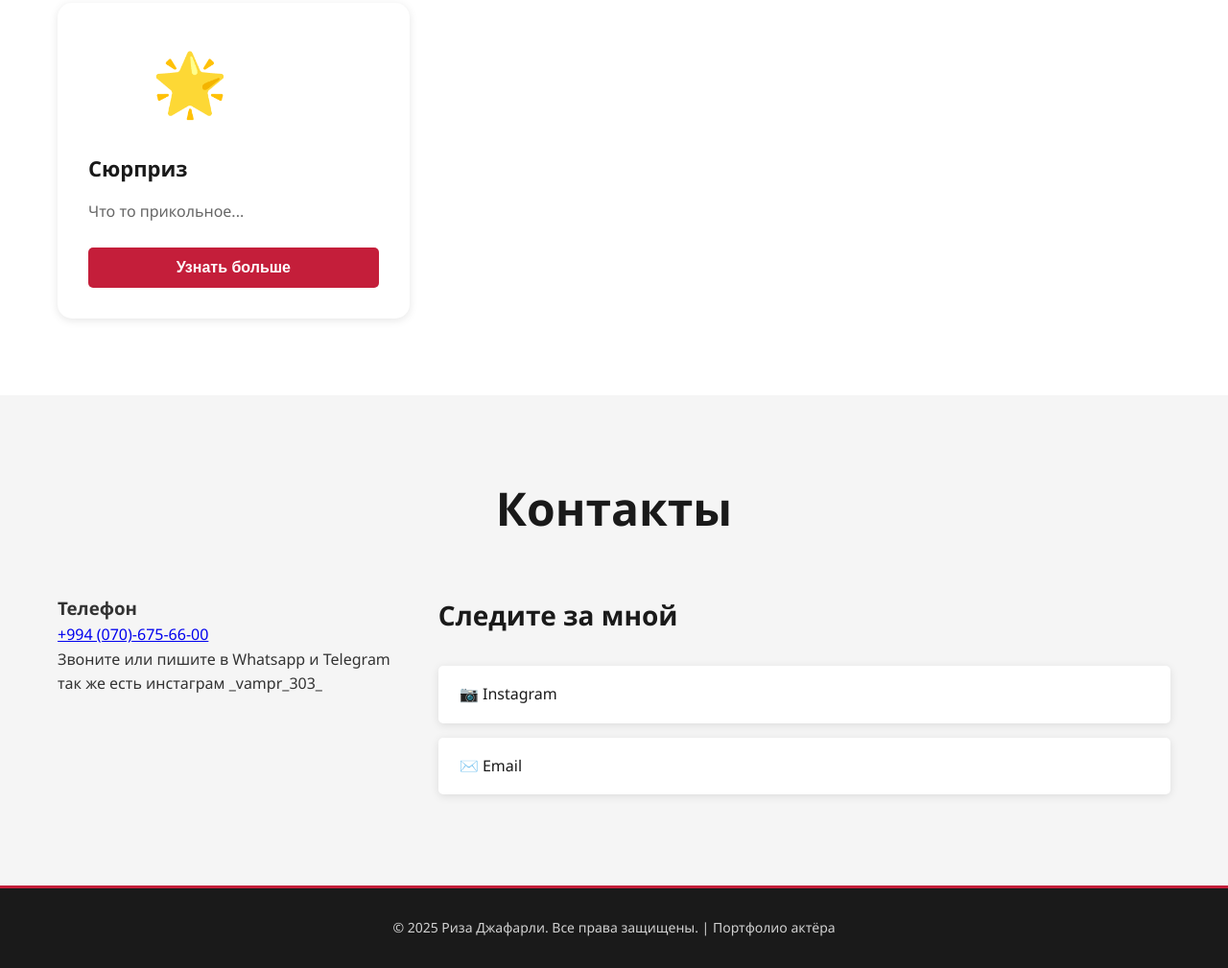
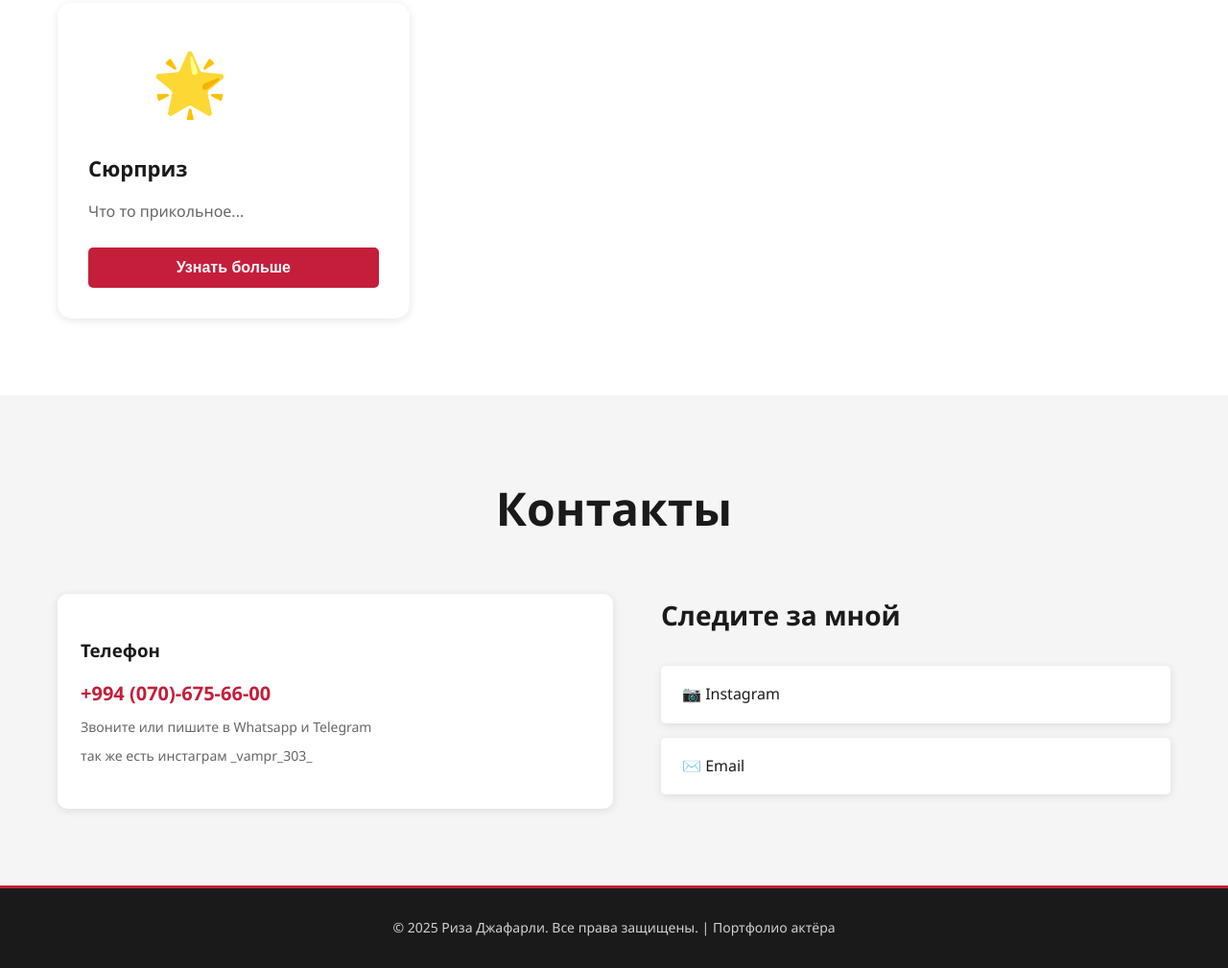
Before and after one commit to vampr303/riza_jafarli.github.io, a plain HTML site: page index.html in a window 1280 px wide. Shown: the part 2369-3378 px from the top of the page at 96% size. Drawn offline with Linux system fonts and the light colour scheme.

Commit message:
Update styles.css

```diff
--- a/styles.css
+++ b/styles.css
@@ -452,6 +452,41 @@ body {
     box-shadow: var(--shadow);
 }
 
+/* Новый блок контактной информации (телефон) */
+.contact-info {
+    flex: 1;
+    min-width: 240px;
+    background-color: var(--white);
+    padding: 24px;
+    border-radius: 10px;
+    box-shadow: var(--shadow);
+    display: flex;
+    flex-direction: column;
+    justify-content: center;
+    gap: 8px;
+}
+
+.contact-info h3 {
+    margin-bottom: 6px;
+    color: var(--secondary-color);
+}
+
+.contact-info .phone {
+    font-size: 20px;
+    font-weight: 700;
+    color: var(--primary-color);
+}
+
+.contact-info .phone a {
+    color: inherit;
+    text-decoration: none;
+}
+
+.contact-note {
+    color: #666;
+    font-size: 14px;
+}
+
 .form-group {
     margin-bottom: 25px;
 }
```
